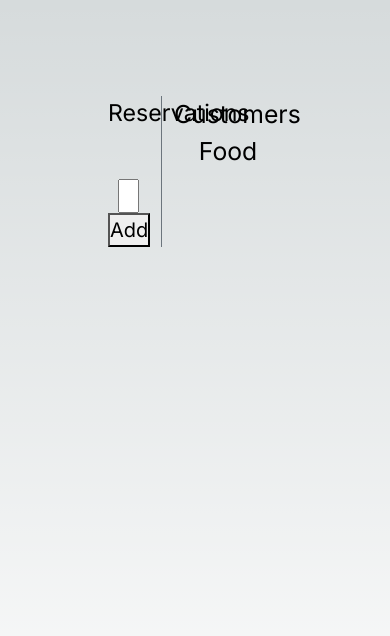
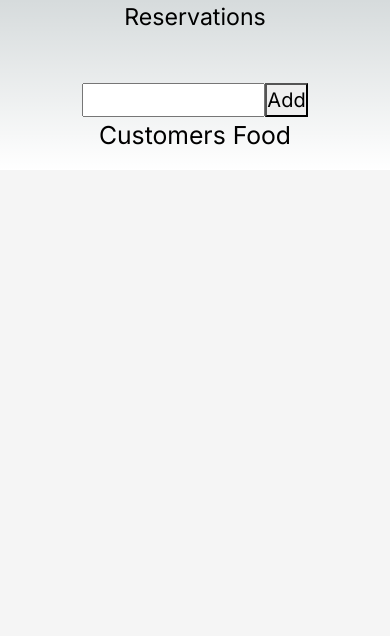
Before and after one commit to SujonHasan/restaurant, a Next.js app: page / in a window 390 px wide. Shown: the top 636 px of the page. Built offline with nearby package versions, Linux system fonts and the light colour scheme.

Commit message:
responsive code modify

```diff
--- a/app/components/CustomerCard.tsx
+++ b/app/components/CustomerCard.tsx
@@ -13,17 +13,17 @@ function CustomerCard({id, name, food}: CustomerCardType) {
   const Dispatch = useDispatch();
   const [customerFoodInput, setCustomerFoodInput] = useState('');
   return (
-    <div className='shadow-sm p-3 mb-5 bg-white rounded'>
+    <div className='shadow-sm p-2 mb-5 bg-white rounded'>
       <h3>{name}</h3>
-      <div className='d-flex justify-content-between'>
-        <div className='d-flex flex-wrap gap-5 '>
+      <div className='justify-content-between'>
+        <div className='d-flex flex-wrap'>
           {food.map((food)=>{
-            return <p>{food}</p>
+            return <p className='pe-3'>{food}</p>
           })}
         </div>
-        <div className="text-end ">
+        <div className="">
           <input
-            className=''
+            className='w-50'
             value={customerFoodInput}
             onChange={(e) => setCustomerFoodInput(e.target.value)}
           />
--- a/app/globals.css
+++ b/app/globals.css
@@ -1,4 +1,5 @@
 :root {
+  background: whitesmoke;
   --max-width: 1100px;
   --border-radius: 12px;
   --font-mono: ui-monospace, Menlo, Monaco, 'Cascadia Mono', 'Segoe UI Mono',
--- a/app/page.tsx
+++ b/app/page.tsx
@@ -23,11 +23,10 @@ export default function Home() {
     setReservationNameInput("");
   }
   return (
-    <main className={styles.main} >
-
+    <main>
       <div className='container'>
         <div className='row text-center'>
-          <div className='col-4 fs-3 border-end border-secondary'>
+          <div className='col-12 col-md-4 fs-3  border-end-md border-secondary'>
             <div>
               <p className=''>Reservations</p>
               <div className='fs-5'>
@@ -46,7 +45,7 @@ export default function Home() {
               <button onClick={handleInput} >Add</button>
             </div>
           </div>
-          <div className='col-8 fs-5 '>
+          <div className='col-8 fs-5 mx-auto'>
             <p className='fs-2'>Customers Food</p>
 
             {customers.map((customer) => {
```
